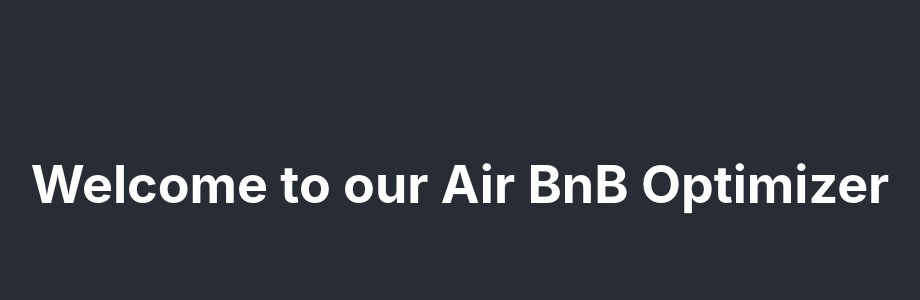
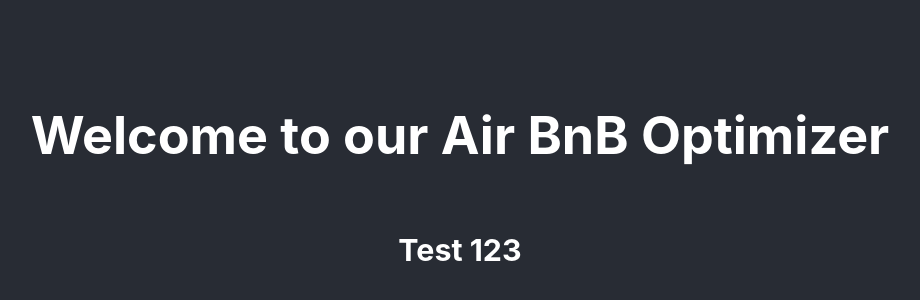
Before and after one commit to Build-Week-AirBnB-Optimal-Price/Front-end, a React (Create React App) app: page / in a window 1280 px wide. Shown: the part 216-516 px from the top of the page, without its empty margins (180-1100 px from the left). Built offline with nearby package versions, Linux system fonts and the light colour scheme.

Commit message:
created my branch

```diff
--- a/src/App.js
+++ b/src/App.js
@@ -6,6 +6,7 @@ function App() {
     <div className="App">
       <header className="App-header">
         <h1>Welcome to our Air BnB Optimizer</h1>
+        <h3>Test 123</h3>
       </header>
     </div>
   );
```
